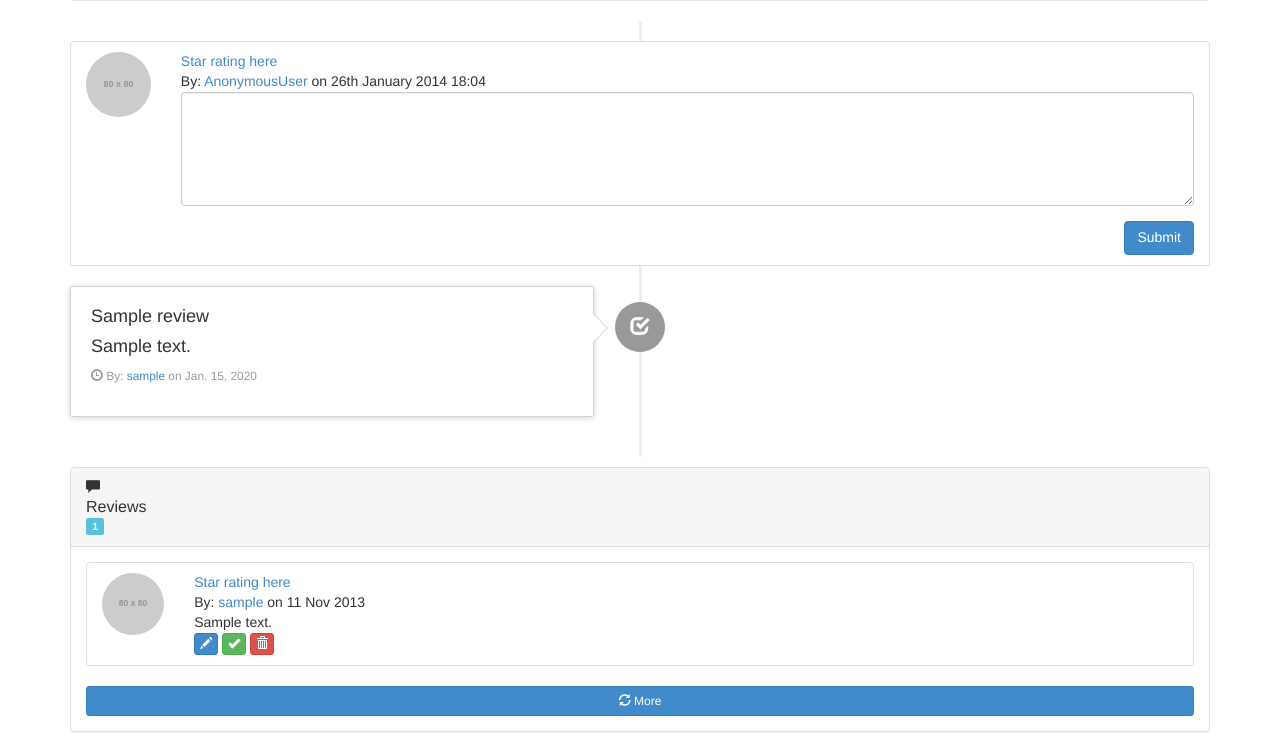
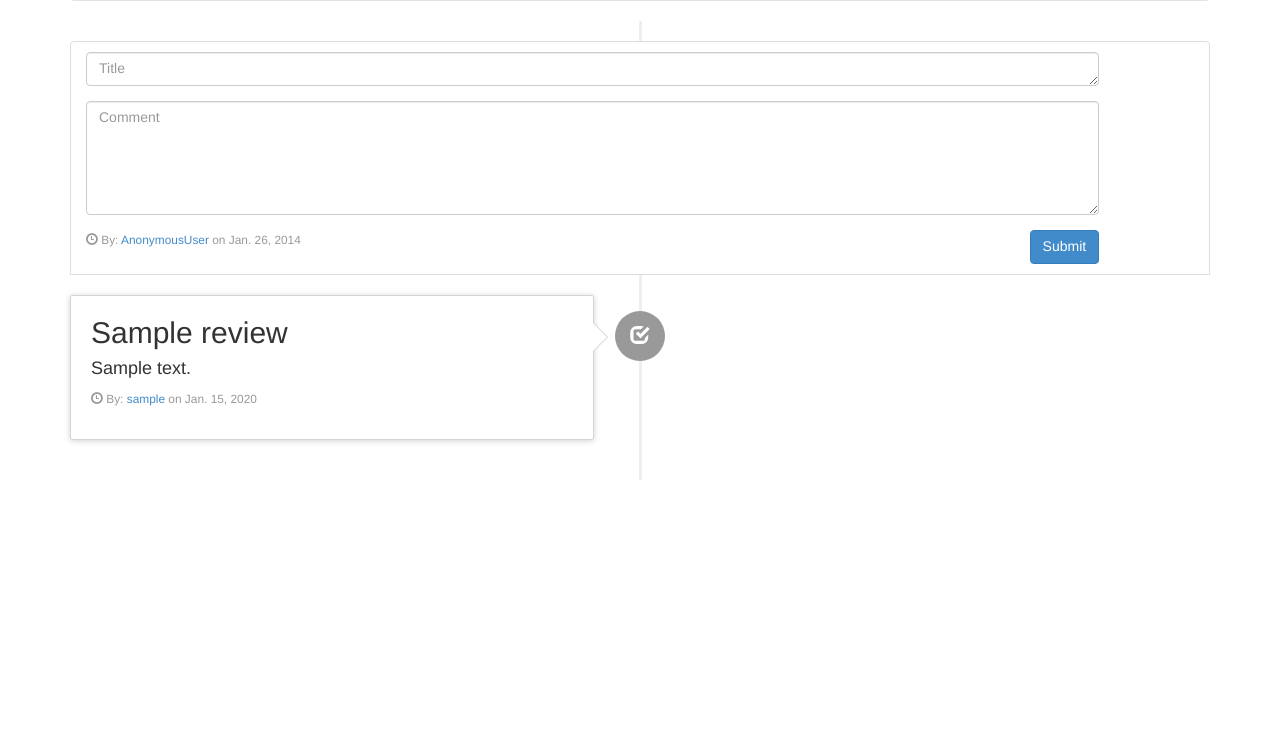
Before and after one commit to kp368/rent-review, a Django app: page /property/1/ in a window 1280 px wide. Shown: the part 599-1351 px from the top of the page. After the commit the page ends 1079 px from the top, so only its background shows below. Run offline with Django 3.2, Linux system fonts and the light colour scheme; tables that the repository leaves empty hold one stand-in row (values such as "Sample post"); grey boxes labelled with a size stand in for pictures from a placeholder-image service; some libraries are stand-ins or nearby versions.

Commit message:
Timeline: Added titles to comments, fixed date format, refactored timeline code.

```diff
--- a/reviews/templates/leader.html
+++ b/reviews/templates/leader.html
@@ -55,40 +55,40 @@
   </div>
 
 </div>
+
+
+{% if property.id %}
+
 <ul class="timeline">
 
   <li class="list-group-item">
     <div class="row">
-      <div class="col-xs-2 col-md-1">
-        <img src="http://placehold.it/80" class="img-circle img-responsive" alt="" />
-      </div>
       <div class="col-xs-10 col-md-11">
-        <div>
-          <a href="http://bootsnipp.com/BhaumikPatel/snippets/4ldn">Star rating here</a>
-          <div class="mic-info">
-            By: <a href="#">{{user}}</a> on {% now "jS F Y H:i" %}
-          </div>
-        </div>
         <form role="form" action="{% url 'reviews:comment' property.id %}" method="post">
           {% csrf_token %}
           <div class="form-group">
-            <textarea class="form-control" rows="5" name="comment_body"></textarea>
+            <textarea class="form-control" rows="1" name="comment_title" placeholder="Title"></textarea>
+          </div>
+          <div class="form-group">
+            <textarea class="form-control" rows="5" name="comment_body" placeholder="Comment"></textarea>
           </div>
           <div class="pull-right">
             <button type="submit" class="btn btn-primary">Submit</button>
           </div>
+          <p><small class="text-muted"><i class="glyphicon glyphicon-time"></i> By: <a href="#">{{user}}</a> on {% now "M. d, Y" %}</small></p>
+
         </form>
       </div>
     </div>
   </li>
 
-  {% for comment in comments %}
+  {% for comment in comments reversed %}
 
   <li {% cycle '' 'class="timeline-inverted"' %}>
     <div class="timeline-badge"><i class="glyphicon glyphicon-check"></i></div>
     <div class="timeline-panel">
       <div class="timeline-heading">
-        <h4 class="timeline-title">{{comment.title}}</h4>
+        <h2 class="timeline-title">{{comment.title}}</h2>
       </div>
       <h4 class="timeline-body">
         {{comment.body}}
@@ -97,74 +97,7 @@
     </div>
   </li>
   {% endfor %}
+  {% endif %}
 </ul>
 
-    {% if property.id %}
-    <div class="comments">
-      <div class="row">
-        <div class="col-md-12">
-          <div class="panel panel-default widget">
-            <div class="panel-heading">
-              <span class="glyphicon glyphicon-comment"></span>
-              {% if comments|length == 0 %}
-              <h3 class="panel-title">
-                No comments yet, be the first to review this property!
-              </h3>
-              {% else %}
-              <h3 class="panel-title">
-                Reviews
-              </h3>
-              {% endif %}
-              <span class="label label-info">
-                {{comments|length}}
-              </span>
-            </div>
-            <div class="panel-body">
-              <ul class="list-group">
-                {% for comment in comments %}
-
-                <li class="list-group-item">
-
-                  <div class="row">
-                    <div class="col-xs-2 col-md-1">
-                      <img src="http://placehold.it/80" class="img-circle img-responsive" alt="" />
-                    </div>
-
-                    <div class="col-xs-10 col-md-11">
-                      <div>
-                        <a href="http://bootsnipp.com/BhaumikPatel/snippets/4ldn">Star rating here</a>
-                        <div class="mic-info">
-                          By: <a href="#">{{comment.author}}</a> on 11 Nov 2013
-                        </div>
-                      </div>
-                      <div class="comment-text">
-                        {{comment.body}}
-                      </div>
-                      <div class="action">
-                        <button type="button" class="btn btn-primary btn-xs" title="Edit">
-                          <span class="glyphicon glyphicon-pencil"></span>
-                        </button>
-                        <button type="button" class="btn btn-success btn-xs" title="Approved">
-                          <span class="glyphicon glyphicon-ok"></span>
-                        </button>
-                        <button type="button" class="btn btn-danger btn-xs" title="Delete">
-                          <span class="glyphicon glyphicon-trash"></span>
-                        </button>
-                      </div>
-                    </div>
-                  </div>
-                </li>
-                {% endfor %}
-
-
-              </ul>
-              <a href="#" class="btn btn-primary btn-sm btn-block" role="button">
-                <span class="glyphicon glyphicon-refresh"></span> More
-              </a>
-            </div>
-          </div>
-        </div>
-      </div>
-    </div>
-    {% endif %}
-    {% endblock contents %}
+{% endblock contents %}
--- a/reviews/views.py
+++ b/reviews/views.py
@@ -18,7 +18,8 @@ def property(request, property_id):
 def comment(request, property_id):
     property = Property.objects.get(id=property_id)
     text = request.POST['comment_body']
-    r = Review(body=text, author=request.user, subject=property, rating=4)
+    title = request.POST['comment_title']
+    r = Review(body=text, title=title, author=request.user, subject=property)
     r.save()
     return HttpResponseRedirect(reverse('reviews:property', args=(property_id,)))
 
```
